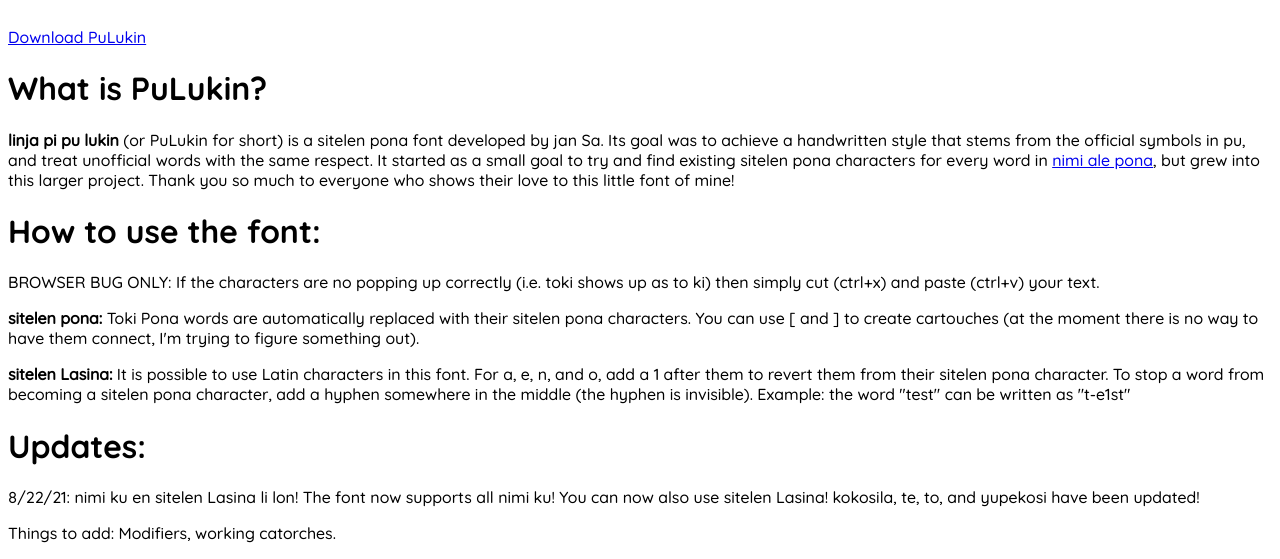
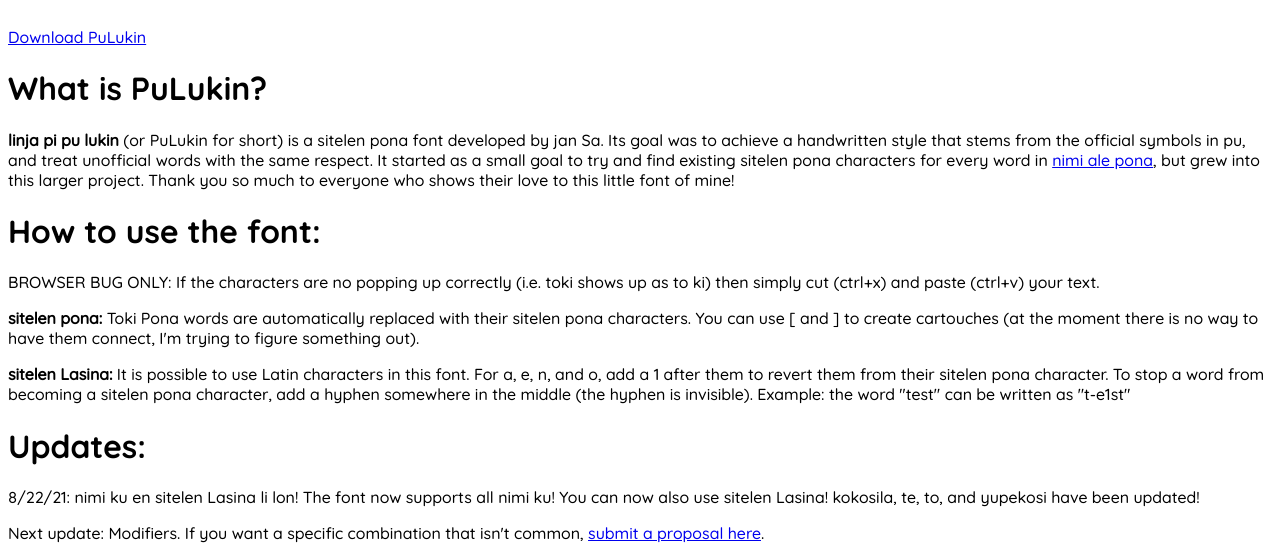
Before and after one commit to GreenGuy5294/linjapipulukin, a plain HTML site: page index.html in a window 1280 px wide. Shown: the part 729-1288 px from the top of the page. Drawn offline with Linux system fonts and the light colour scheme.

Commit message:
Update index.html

```diff
--- a/index.html
+++ b/index.html
@@ -53,6 +53,6 @@ h1 {
 <p><b>sitelen Lasina:</b> It is possible to use Latin characters in this font. For a, e, n, and o, add a 1 after them to revert them from their sitelen pona character. To stop a word from becoming a sitelen pona character, add a hyphen somewhere in the middle (the hyphen is invisible). Example: the word "test" can be written as "t-e1st"
 <h1>Updates:</h1>
 <p>8/22/21: nimi ku en sitelen Lasina li lon! The font now supports all nimi ku! You can now also use sitelen Lasina! kokosila, te, to, and yupekosi have been updated!
-<p>Things to add: Modifiers, working catorches.</p>
+<p>Next update: Modifiers. If you want a specific combination that isn't common, <a href="https://forms.gle/38h8ad561hgbneS86">submit a proposal here</a>.</p>
 </div>
 </body>
```
